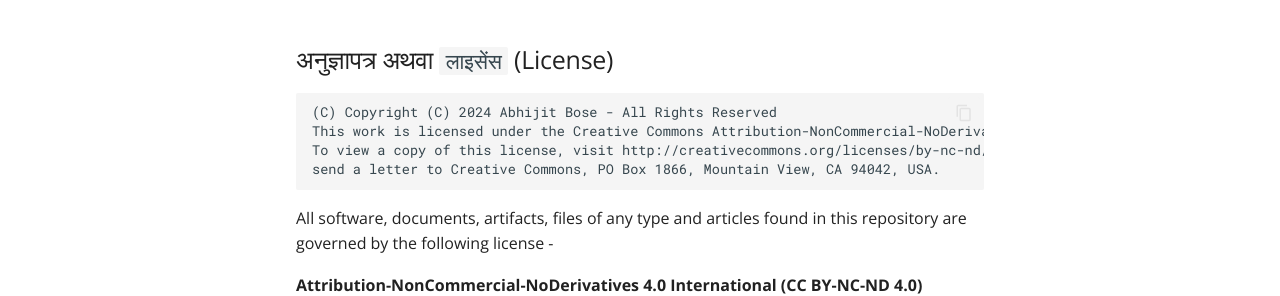
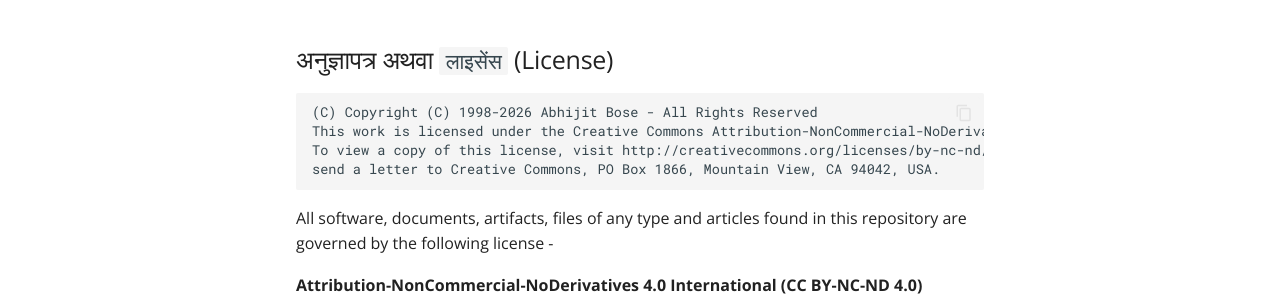
Before and after one commit to boseji/scratch-docs, an MkDocs documentation site: the page built from docs/README.md, in a window 1280 px wide and 900 px high, scrolled down 368 px. Shown: the part 157-453 px from the top of the window. Built offline with MkDocs 1.6.1 and Material for MkDocs 9.7.7, drawn with Linux system fonts in a browser that asks for light colours; comment, search, counter and statistics services are not loaded.

Commit message:
पुनरीक्षण

````diff
--- a/docs/README.md
+++ b/docs/README.md
@@ -14,7 +14,7 @@
 ## अनुज्ञापत्र अथवा `लाइसेंस` (License)
 
 ```
-(C) Copyright (C) 2024 Abhijit Bose - All Rights Reserved
+(C) Copyright (C) 1998-2026 Abhijit Bose - All Rights Reserved
 This work is licensed under the Creative Commons Attribution-NonCommercial-NoDerivatives 4.0 International License.
 To view a copy of this license, visit http://creativecommons.org/licenses/by-nc-nd/4.0/ or
 send a letter to Creative Commons, PO Box 1866, Mountain View, CA 94042, USA.
````
Also changed, not shown: README.md (+1 -1 lines).
